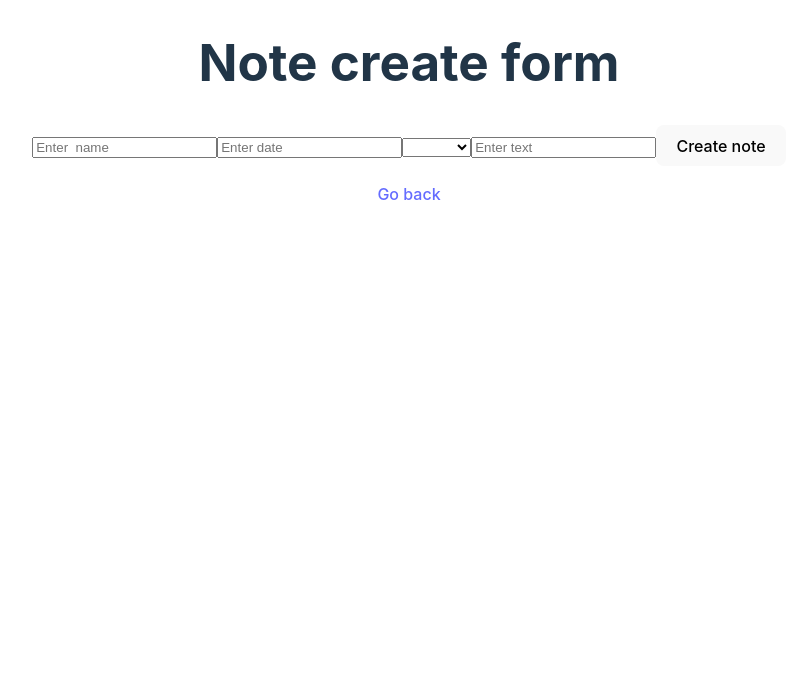
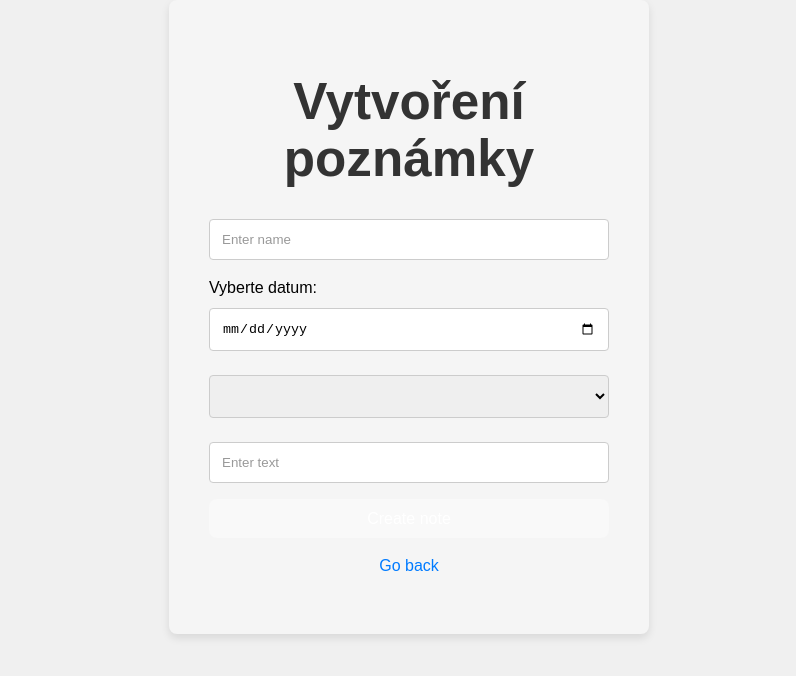
Before and after one commit to Mirecek2011CZ/projekt-poznamky, a React (Vite) app in the folder client/: page /createnote in a window 1280 px wide. Shown: the top 676 px of the page, without its empty margins (231-1027 px from the left). Built offline with nearby package versions, Linux system fonts and the light colour scheme.

Commit message:
Add files via upload

```diff
--- a/client/src/pages/MainPage/MainPage.css
+++ b/client/src/pages/MainPage/MainPage.css
@@ -3,7 +3,10 @@ body{
     align-items: center;
     justify-content: center;
     flex-direction: column;
+    background-color: white;
+    color: black;
 }
+
 
 #root{
     display: flex;
@@ -12,3 +15,36 @@ body{
     width: 800px;
     height: 800px;
 }
+
+.button-container {
+    display: flex;
+    gap: 20px;
+}
+
+.button {
+    border: 2px solid #333;
+    color: #333;
+    background-color: transparent;
+    padding: 15px 32px;
+    text-align: center;
+    text-decoration: none;
+    font-size: 16px;
+    cursor: pointer;
+    border-radius: 12px;
+    transition: all 0.3s ease;
+}
+
+.button:hover {
+    background-color: #333;
+    color: white;
+}
+
+.button-secondary {
+    border: 2px solid #007BFF;
+    color: #007BFF;
+}
+
+.button-secondary:hover {
+    background-color: #007BFF;
+    color: white;
+}
--- a/client/src/pages/MainPage/MainPage.jsx
+++ b/client/src/pages/MainPage/MainPage.jsx
@@ -4,21 +4,16 @@ import { Link } from "react-router-dom";
 export default function MainPage() {
   return (
     <>
-      <h1>Notebooks</h1>
+      <h1>Poznámkový blog</h1>
 
+      <div class="button-container">
       <Link to={"/createnote"}>
-        <p>Create note</p>
+      <button class="button">Vytvořit poznámku</button>
       </Link>
       <Link to={"/notes"}>
-        <p>Notes</p>
+      <button class="button button-secondary">Existující poznámky</button>
       </Link>
-
-      <Link to={"/createcategory"}>
-        <p>Create category</p>
-      </Link>
-      <Link to={"/categories"}>
-        <p>Categories</p>
-      </Link>
+      </div>
     </>
   );
 }
--- /dev/null
+++ b/client/src/pages/NoteCreateForm/NoteCreateForm.css
@@ -0,0 +1,69 @@
+body {
+    font-family: 'Arial', sans-serif;
+    background-color: #f0f0f0;
+    display: flex;
+    justify-content: center;
+    align-items: center;
+    height: 100vh;
+    margin: 0;
+}
+
+.form-container {
+    background-color: whitesmoke;
+    padding: 40px;
+    border-radius: 8px;
+    box-shadow: 0 4px 8px rgba(0, 0, 0, 0.1);
+    width: 100%;
+    max-width: 400px;
+}
+
+h1 {
+    margin-bottom: 24px;
+    font-size: 24px;
+    color: #333;
+    text-align: center;
+}
+
+input[type="text"],
+input[type="date"],
+select {
+    width: 100%;
+    padding: 12px;
+    margin: 8px 0 16px;
+    border: 1px solid #ccc;
+    border-radius: 4px;
+    box-sizing: border-box;
+}
+
+input[type="text"]::placeholder {
+    color: #999;
+}
+
+button {
+    width: 100%;
+    padding: 12px;
+    background-color: #007BFF;
+    color: white;
+    border: none;
+    border-radius: 4px;
+    cursor: pointer;
+    font-size: 16px;
+    transition: background-color 0.3s ease;
+}
+
+button:hover {
+    background-color: #0056b3;
+}
+
+p {
+    text-align: center;
+    color: #007BFF;
+    text-decoration: none;
+    margin-top: 16px;
+    cursor: pointer;
+    transition: color 0.3s ease;
+}
+
+p:hover {
+    color: #0056b3;
+}
--- a/client/src/pages/NoteCreateForm/NoteCreateForm.jsx
+++ b/client/src/pages/NoteCreateForm/NoteCreateForm.jsx
@@ -1,6 +1,7 @@
 import { Link, useNavigate } from "react-router-dom";
 import { useState, useEffect } from "react";
 import { createNote } from "../../models/Note";
+import "./NoteCreateForm.css";
 
 export default function NoteCreateForm() {
   const [formData, setFormData] = useState();
@@ -36,19 +37,31 @@ export default function NoteCreateForm() {
     return navigate(`/creatednote/${id}`)
    }
 
+   document.addEventListener('DOMContentLoaded', (event) => {
+    const dateInput = document.getElementById('currentDate');
+    const today = new Date();
+    const day = String(today.getDate()).padStart(2, '0');
+    const month = String(today.getMonth() + 1).padStart(2, '0'); // Měsíce jsou v JavaScriptu číslovány od 0
+    const year = today.getFullYear();
+    const currentDate = `${year}-${month}-${day}`;
+    dateInput.value = currentDate;
+});
+
   return (
     <>
-      <h1>Note create form</h1>
+   <div class="form-container">
+        <h1>Vytvoření poznámky</h1>
         <form>
-        <input type="text" name="name" required placeholder="Enter  name" onChange={e => handleChange(e)}/>
-        <input type="text" name="date" required placeholder="Enter date" onChange={e => handleChange(e)}/>
+            <input type="text" name="name" required placeholder="Enter name" onChange={e => handleChange(e)} />
+            <label for="currentDate">Vyberte datum:</label>
+            <input type="date" id="currentDate" name="currentDate"></input>
             <select type="text" name="type" onChange={value => handleChange(value)}>
-          <option value = "Enter type"></option>
-          <option value = "Option1">Option1</option>
-          <option value = "Option2">Option2</option>
-          <option value = "Option3">Option3</option>
+                <option value="Enter type"></option>
+                <option value="Option1">Option1</option>
+                <option value="Option2">Option2</option>
+                <option value="Option3">Option3</option>
             </select>
-        <input type="text" name="text" required placeholder="Enter text" onChange={e => handleChange(e)}/>
+            <input type="text" name="text" required placeholder="Enter text" onChange={e => handleChange(e)} />
             <button onClick={handlePost}>
                 Create note
             </button>
@@ -56,6 +69,7 @@ export default function NoteCreateForm() {
         <Link to={"/"}>
             <p>Go back</p>
         </Link>
+    </div>
     </>
   );
 }
```
Lines whose indentation alone changed are shown as unchanged.
